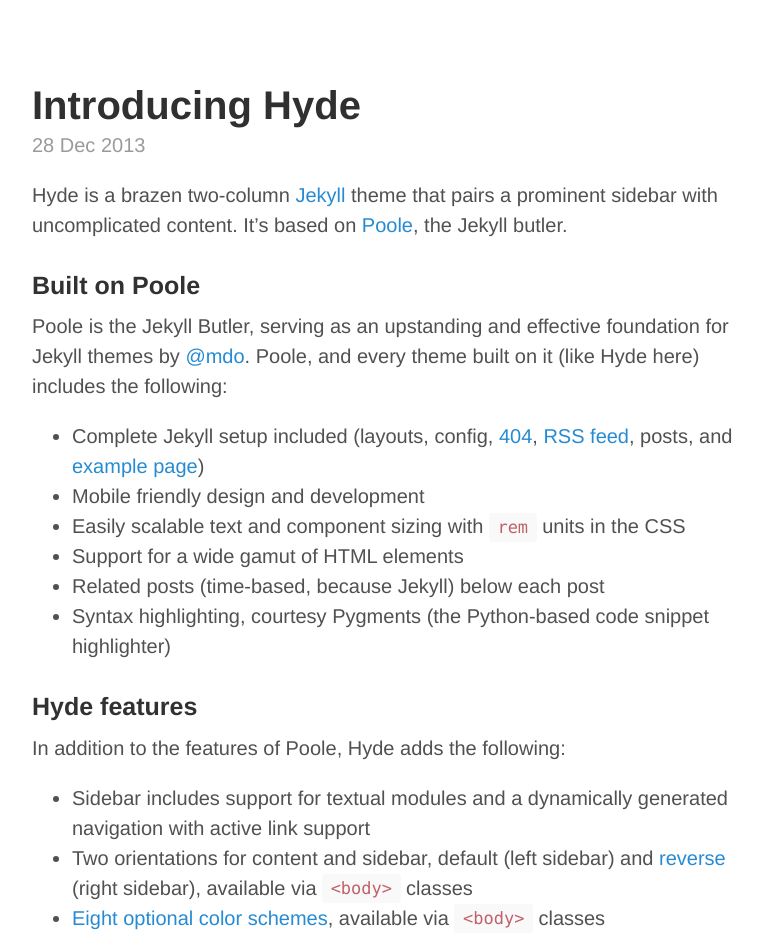
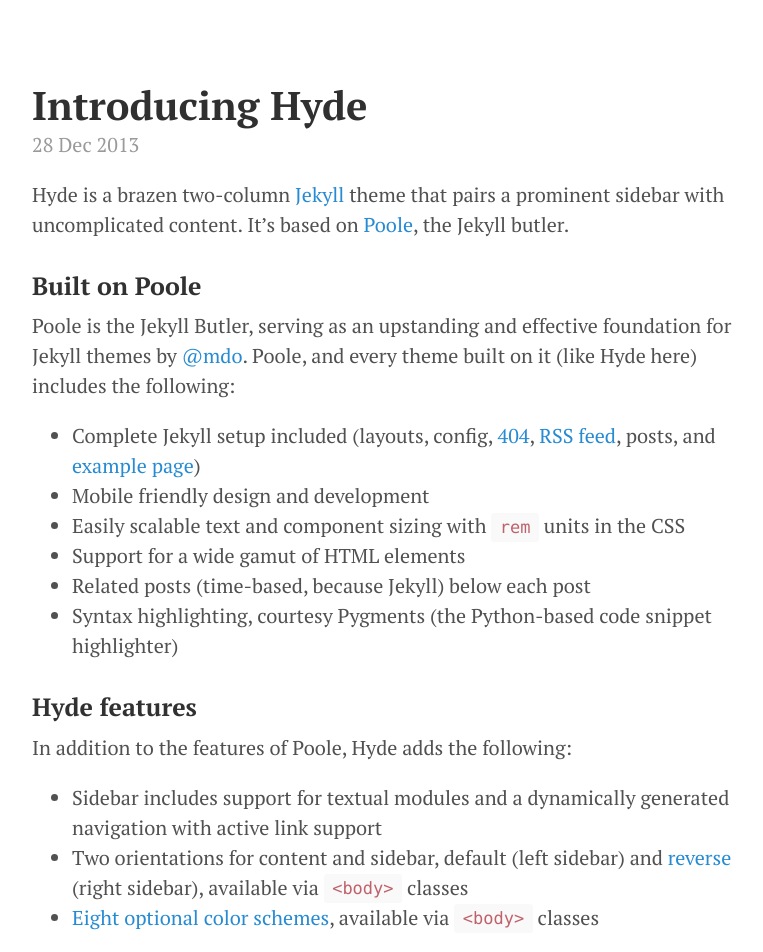
Before and after one commit to arnelh/arnelh.github.io, a Jekyll site: the page built from index.html, in a window 1280 px wide. Shown: the top 952 px of the page, without its empty margins (248-1011 px from the left). Built offline with Jekyll 4.4.1, drawn with Linux system fonts in a browser that asks for light colours; the list of posts is cut into pages by our own code.

Commit message:
Update hyde.css

```diff
--- a/public/css/hyde.css
+++ b/public/css/hyde.css
@@ -32,7 +32,7 @@
  */
 
 html {
-  font-family: "PT Sans", Helvetica, Arial, sans-serif;
+  font-family: "PT Serif", Helvetica, Arial, sans-serif;
 }
 @media (min-width: 48em) {
   html {
```
